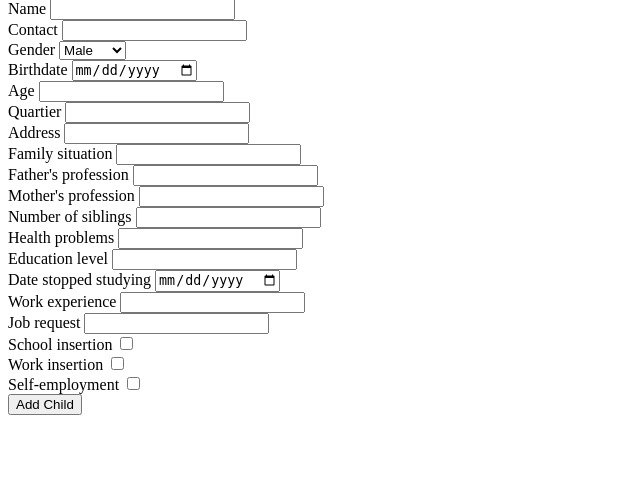
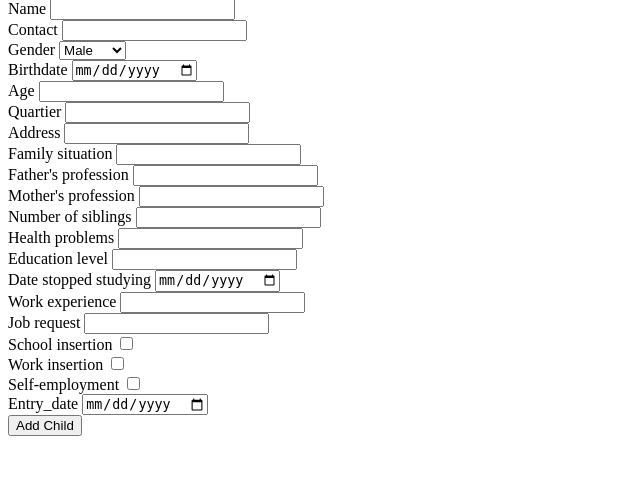
Before and after one commit to HarbouliCA/Flask_Project, a Flask app: page /add_child in a window 1280 px wide. Shown: the part 151-645 px from the top of the page, without its empty margins (0-640 px from the left). Run offline with Flask 3, Linux system fonts and the light colour scheme; a user stored in the database is signed in; tables that the repository leaves empty hold one stand-in row (values such as "Sample post"); some libraries are stand-ins or nearby versions.

Commit message:
adding imporvement: Age pos and Entry search date

```diff
--- a/app.py
+++ b/app.py
@@ -7,7 +7,7 @@ from flask_login import LoginManager, login_user, logout_user, login_required, c
 from flask_security import Security, SQLAlchemyUserDatastore, UserMixin, RoleMixin
 from flask_wtf import FlaskForm
 from wtforms import StringField, SubmitField,PasswordField
-from wtforms.validators import DataRequired, InputRequired, Length, ValidationError
+from wtforms.validators import DataRequired, InputRequired, Length, ValidationError, NumberRange
 from flask_admin import Admin
 from flask_admin.contrib.sqla import ModelView
 from email_validator import validate_email, EmailNotValidError
@@ -22,6 +22,7 @@ from flask_wtf import FlaskForm
 from wtforms import StringField, DateField, SelectField
 from wtforms.validators import DataRequired
 from wtforms.fields import StringField, SubmitField, BooleanField, IntegerField
+from datetime import datetime
 
 app = Flask(__name__)
 
@@ -77,6 +78,7 @@ class Children(db.Model, UserMixin):
     Insertion_scolaire = db.Column(db.Boolean, default=False, nullable=True)
     Insertion_salariale = db.Column(db.Boolean, default=False, nullable=True)
     Auto_emploi = db.Column(db.Boolean, default=False, nullable=True)
+    Entry_date = db.Column(db.Date, nullable=False)
     parent_id = db.Column(db.Integer, db.ForeignKey('user.id'))
 
 
@@ -89,7 +91,7 @@ class AddChildForm(FlaskForm):
     contact = StringField('Contact', validators=[DataRequired()])
     sex = SelectField('Gender', choices=[('male', 'Male'), ('female', 'Female')], validators=[DataRequired()])
     birthdate = DateField('Birthdate', validators=[DataRequired()])
-    age = IntegerField('Age', validators=[DataRequired()])
+    age = IntegerField('Age', validators=[DataRequired(), NumberRange(min=0)])
     quartier = StringField('Quartier', validators=[DataRequired()])
     adresse = StringField('Address', validators=[DataRequired()])
     situation_familliale = StringField('Family situation', validators=[DataRequired()])
@@ -104,7 +106,14 @@ class AddChildForm(FlaskForm):
     insertion_scolaire = BooleanField('School insertion')
     insertion_salariale = BooleanField('Work insertion')
     Auto_emploi = BooleanField('Self-employment')
+    Entry_date = DateField('Entry_date', validators=[DataRequired()])
     submit = SubmitField('Add Child')
+
+class PositiveIntegerField(IntegerField):
+    def pre_validate(self, form):
+        if self.data is not None and self.data < 0:
+            raise ValidationError('Age must be a positive integer')
+
 @app.route('/add_child', methods=['GET', 'POST'])
 @login_required
 def add_child():
@@ -128,7 +137,8 @@ def add_child():
                       Demande=form.demande.data,
                       Insertion_scolaire=form.insertion_scolaire.data,
                       Insertion_salariale=form.insertion_salariale.data,
-                      Auto_emploi=form.Auto_emploi.data)
+                      Auto_emploi=form.Auto_emploi.data,
+                      Entry_date=form.Entry_date.data)
         db.session.add(current_user)
         db.session.merge(current_user)
         current_user.childs.append(child)
@@ -145,8 +155,31 @@ def add_child():
 @login_required
 def view_children():
     search_query = request.args.get('q', '')
-    children = Children.query.filter(Children.parent_id == current_user.id, Children.name.ilike(f'%{search_query}%')).all()
-    return render_template('view_children.html', children=children, search_query=search_query)
+    birthdate_query = request.args.get('birthdate', '')
+    entry_from_query = request.args.get('entry_from', '')
+    entry_to_query = request.args.get('entry_to', '')
+
+    children_query = Children.query.filter(Children.parent_id == current_user.id)
+
+    if search_query:
+        children_query = children_query.filter(Children.name.ilike(f'%{search_query}%'))
+
+    if birthdate_query:
+        birthdate = datetime.strptime(birthdate_query, '%Y-%m-%d').date()
+        children_query = children_query.filter(Children.Date_naissance == birthdate)
+
+
+    if entry_from_query and entry_to_query:
+        entry_from_date = datetime.strptime(entry_from_query, '%Y-%m-%d').date()
+        entry_to_date = datetime.strptime(entry_to_query, '%Y-%m-%d').date()
+        children_query = children_query.filter(Children.Entry_date.between(entry_from_date, entry_to_date))
+
+
+    children = children_query.all()
+    print(children)  # add this line to print the children data
+    return render_template('view_children.html', children=children, search_query=search_query, birthdate_query=birthdate_query, entry_from_query=entry_from_query, entry_to_query=entry_to_query)
+
+
 
 
 
--- a/templates/add_child.html
+++ b/templates/add_child.html
@@ -100,6 +100,11 @@
       {{ form.Auto_emploi }}
     </div>
 
+    <div class="form-group">
+      {{ form.Entry_date.label }}
+      {{ form.Entry_date }}
+    </div>
+
     {{ form.submit(class_="btn btn-primary") }}
   </form>
 
--- a/templates/edit_child.html
+++ b/templates/edit_child.html
@@ -83,6 +83,12 @@
       <label for="Auto_emploi">Self-employment</label>
       {{ form.Auto_emploi }}
     </div>
+
+    <div>
+      <label for="Entry_date">Entry date</label>
+      {{ form.Entry_date }}
+    </div>
+
     <br>
     <button type="submit">Update Child</button>
     <br>
--- a/templates/index.html
+++ b/templates/index.html
@@ -5,6 +5,7 @@
   <meta http-equiv="X-UA-Compatible" content="IE=edge">
   <meta name="viewport" content="width=device-width, initial-scale=1.0">
   <title>{% block title %} {% endblock %}</title>
+  <link rel="shortcut icon" type="image/x-icon" href="/favicon.ico">
 </head>
 <body>
   <nav>
```
Also changed, not shown: templates/view_children.html (+24 -3 lines), instance/database.db.
